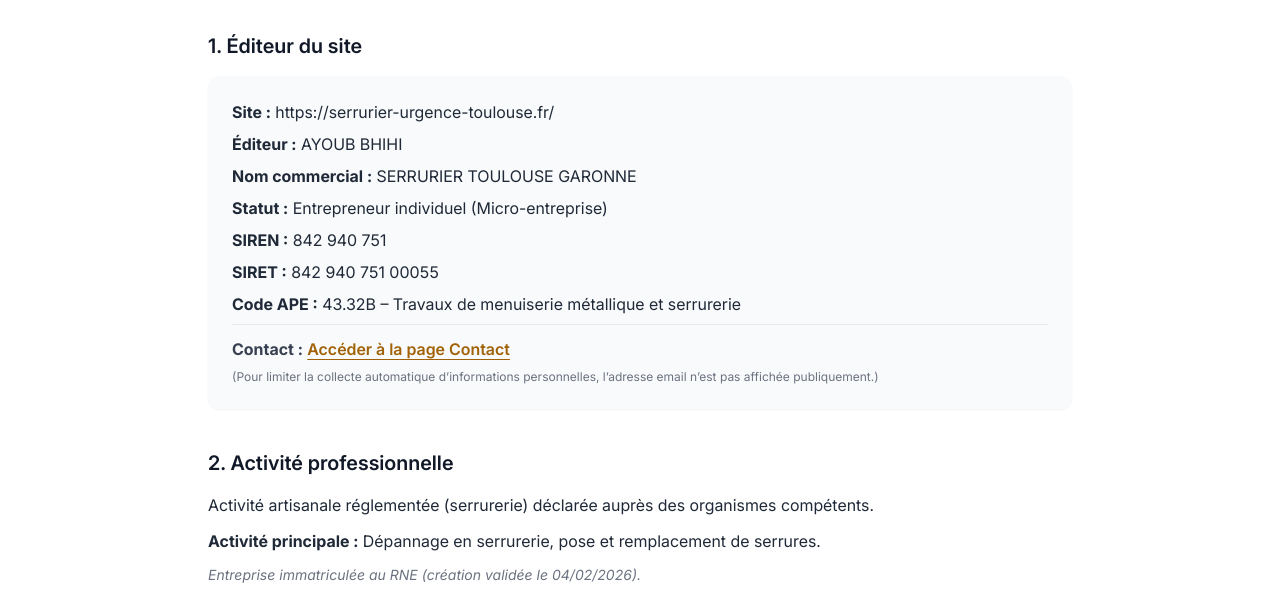
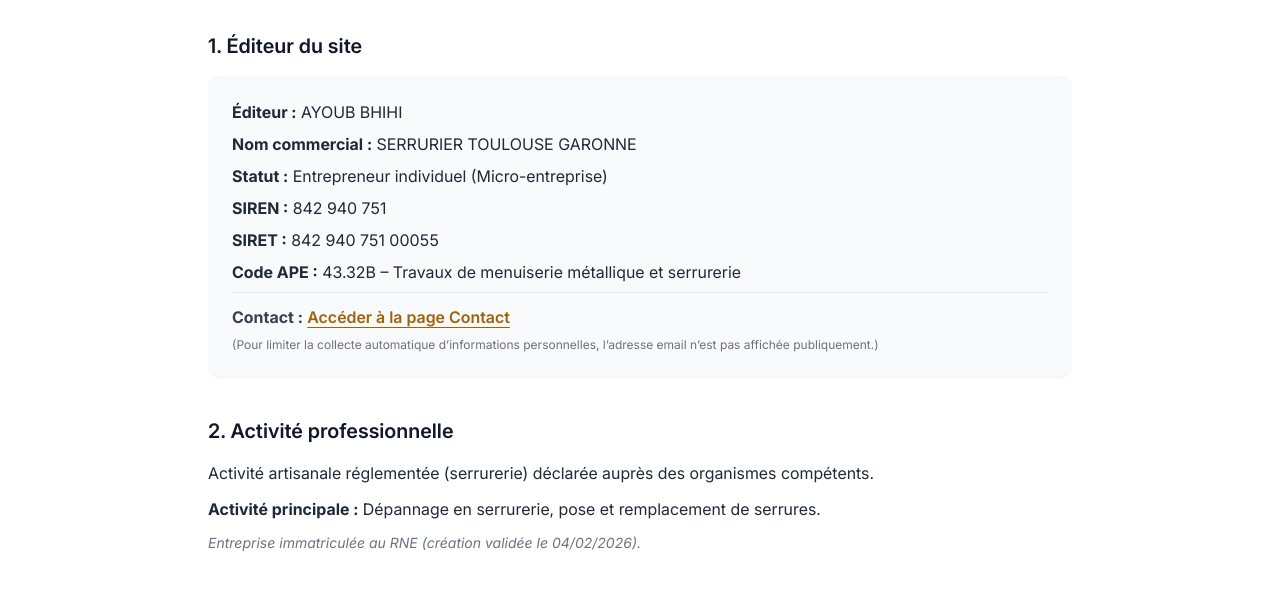
Before and after one commit to ayoubbhihi/serrurier_toulouse, a website: page mentions-legales.html in a window 1280 px wide. Shown: the part 188-778 px from the top of the page. Drawn offline with Linux system fonts and the light colour scheme; files whose address does not match are found by name.

Commit message:
je viens de corrige de l'addresse

```diff
--- a/mentions-legales.html
+++ b/mentions-legales.html
@@ -107,7 +107,7 @@
                 <h2 class="text-xl font-semibold mb-4 text-gray-900">1. Éditeur du site</h2>
 
                 <div class="bg-gray-50 p-6 rounded-xl shadow-sm space-y-2">
-                    <p><strong>Site :</strong> https://serrurier-urgence-toulouse.fr/</p>
+                    <!-- <p><strong>Site :</strong> https://serrurier-urgence-toulouse.fr/</p> -->
                     <p><strong>Éditeur :</strong> AYOUB BHIHI</p>
                     <p><strong>Nom commercial :</strong> SERRURIER TOULOUSE GARONNE</p>
                     <p><strong>Statut :</strong> Entrepreneur individuel (Micro-entreprise)</p>
```
